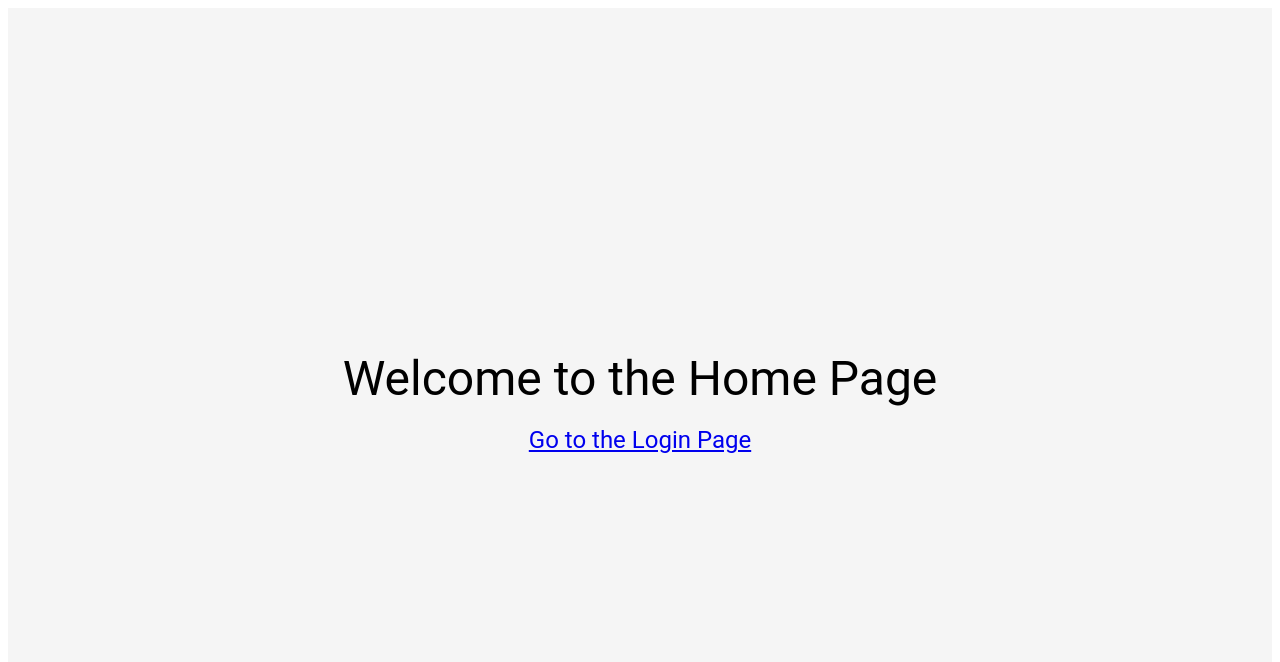
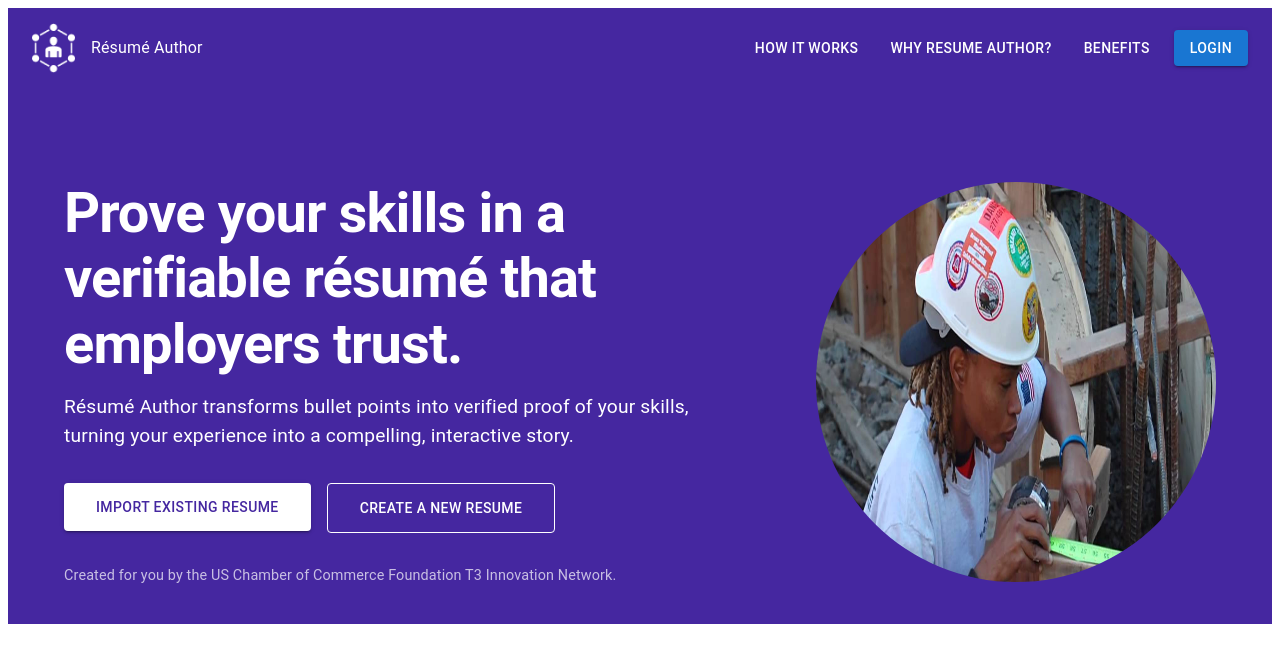
Before and after one commit to Cooperation-org/Resume-Author, a React (Create React App) app: page / in a window 1280 px wide. Shown: the top 662 px of the page. Built offline with nearby package versions, Linux system fonts and the light colour scheme; the HTML template or start-up script is replaced by a standard one.

Commit message:
handle navbar and hero sectipon + handling login/logout with google

```diff
--- a/src/App.tsx
+++ b/src/App.tsx
@@ -2,9 +2,11 @@ import React from 'react';
 import { BrowserRouter as Router, Routes, Route } from 'react-router-dom';
 import Login from './pages/login';
 import Home from './pages/home';
-import SelectionScreen from './pages/selection';
 import { Provider } from 'react-redux';
 import store from './redux/store';
+import Resume from './pages/resume';
+import ImportPage from './pages/importPage';
+import Error404 from './pages/error404';
 
 const App = () => {
   return (
@@ -20,8 +22,17 @@ const App = () => {
             element={<Login />}
           />
           <Route
-            path="/resume/selection"
-            element={<SelectionScreen />}
+            path="/resume/new"
+            element={<Resume />}
+          />
+          <Route
+            path="/resume/import"
+            element={<ImportPage />}
+          />
+
+          <Route
+            path="*"
+            element={<Error404 />}
           />
         </Routes>
       </Router>
--- /dev/null
+++ b/src/components/Hero.tsx
@@ -0,0 +1,81 @@
+import { Container, Box, Typography, Stack, Button } from '@mui/material';
+import React from 'react';
+import HeroImage from '../assets/hero.png';
+import { Link } from 'react-router-dom';
+
+const Hero = () => {
+  return (
+    <div>
+      <Container
+        maxWidth="lg"
+        sx={{ mt: 8 }}
+      >
+        <Box
+          sx={{
+            display: 'flex',
+            alignItems: 'center',
+            gap: 10,
+            minHeight: '60vh',
+          }}
+        >
+          <Box sx={{ flex: 1 }}>
+            <Typography
+              variant="h1"
+              sx={{
+                color: 'white',
+                fontSize: '3.5rem',
+                fontWeight: 700,
+                mb: 2,
+              }}
+            >
+              Prove your skills in a verifiable résumé that employers trust.
+            </Typography>
+            <Typography sx={{ color: 'white', mb: 4, fontSize: '1.2rem' }}>
+              Résumé Author transforms bullet points into verified proof of your
+              skills, turning your experience into a compelling, interactive
+              story.
+            </Typography>
+            <Stack
+              direction="row"
+              spacing={2}
+            >
+              <Link to="/resume/import">
+                <Button
+                  variant="contained"
+                  sx={{ bgcolor: 'white', color: '#4527A0', py: 1.5, px: 4 }}
+                >
+                  Import Existing Resume
+                </Button>
+              </Link>
+              <Link to="/resume/new">
+                <Button
+                  variant="outlined"
+                  sx={{ color: 'white', borderColor: 'white', py: 1.5, px: 4 }}
+                >
+                  Create A New Resume
+                </Button>
+              </Link>
+            </Stack>
+            <Typography
+              sx={{ mt: 4, color: 'rgba(255,255,255,0.7)', fontSize: '0.9rem' }}
+            >
+              Created for you by the US Chamber of Commerce Foundation T3
+              Innovation Network.
+            </Typography>
+          </Box>
+
+          <Box sx={{}}>
+            <Box
+              component="img"
+              src={HeroImage}
+              alt="Construction worker"
+              sx={{ width: 400, height: 400, borderRadius: '50%' }}
+            />
+          </Box>
+        </Box>
+      </Container>
+    </div>
+  );
+};
+
+export default Hero;
--- /dev/null
+++ b/src/components/Nav.tsx
@@ -0,0 +1,99 @@
+import Logo from '../assets/logo.png';
+import { AppBar, Toolbar, Box, Typography, Stack, Button } from '@mui/material';
+import { login as googleLogin, handleRedirect } from '../tools/auth'; // Import your auth functions
+import { useState, useEffect } from 'react';
+import { useNavigate } from 'react-router-dom';
+import LoadingOverlay from './Loading';
+import { getCookie, removeCookie, removeLocalStorage } from '../tools';
+
+const Nav = () => {
+  const [loading, setLoading] = useState(false);
+  const [isLogged, setIsLogged] = useState(false);
+  const navigate = useNavigate();
+
+  useEffect(() => {
+    if (window.location.hash) {
+      setLoading(true);
+      handleRedirect({ navigate });
+      setLoading(false);
+    }
+    const token = getCookie('auth_token');
+    if (token) {
+      setIsLogged(true);
+    }
+  }, [navigate]);
+
+  const handleGoogleLogin = () => {
+    setLoading(true);
+    googleLogin();
+  };
+
+  const handleLogout = () => {
+    removeCookie('auth_token');
+    removeLocalStorage('user_info');
+
+    setIsLogged(false);
+  };
+  return (
+    <AppBar
+      position="static"
+      elevation={0}
+      sx={{ bgcolor: 'transparent', pt: 1 }}
+    >
+      <Toolbar>
+        <Box
+          sx={{ display: 'flex', alignItems: 'center', gap: 2, flexGrow: 1 }}
+        >
+          <img
+            src={Logo}
+            alt="Résumé Author"
+            style={{ height: '50px' }}
+          />
+          <Typography>Résumé Author</Typography>
+        </Box>
+        <Stack
+          direction="row"
+          spacing={2}
+        >
+          <Button
+            color="inherit"
+            sx={{ color: 'white' }}
+          >
+            How it works
+          </Button>
+          <Button
+            color="inherit"
+            sx={{ color: 'white' }}
+          >
+            Why Resume Author?
+          </Button>
+          <Button
+            color="inherit"
+            sx={{ color: 'white' }}
+          >
+            Benefits
+          </Button>
+
+          {!isLogged ? (
+            <Button
+              onClick={handleGoogleLogin}
+              variant="contained"
+            >
+              Login
+            </Button>
+          ) : (
+            <Button
+              onClick={handleLogout}
+              variant="contained"
+            >
+              Logout
+            </Button>
+          )}
+        </Stack>
+      </Toolbar>
+      <LoadingOverlay open={loading} />
+    </AppBar>
+  );
+};
+
+export default Nav;
--- /dev/null
+++ b/src/pages/error404.tsx
@@ -0,0 +1,12 @@
+import React from 'react';
+
+const Error404 = () => {
+  return (
+    <div>
+      <h1>404</h1>
+      <p>Page not found</p>
+    </div>
+  );
+};
+
+export default Error404;
--- a/src/pages/home.tsx
+++ b/src/pages/home.tsx
@@ -1,37 +1,15 @@
 import React from 'react';
-import { Typography, Box } from '@mui/material';
-import { Link } from 'react-router-dom';
+import { Box } from '@mui/material';
+import Nav from '../components/Nav';
+import Hero from '../components/Hero';
 
-const Home = () => {
+const ResumeAuthorLanding: React.FC = () => {
   return (
-    <Box
-      sx={{
-        display: 'flex',
-        flexDirection: 'column',
-        alignItems: 'center',
-        justifyContent: 'center',
-        height: '100vh',
-        backgroundColor: '#f5f5f5',
-      }}
-    >
-      <Typography
-        variant="h3"
-        component="h1"
-        gutterBottom
-      >
-        Welcome to the Home Page
-      </Typography>
-      <Link to="/login">
-        <Typography
-          variant="h5"
-          component="h2"
-          gutterBottom
-        >
-          Go to the Login Page
-        </Typography>
-      </Link>
+    <Box sx={{ bgcolor: '#4527A0' }}>
+      <Nav />
+      <Hero />
     </Box>
   );
 };
 
-export default Home;
+export default ResumeAuthorLanding;
--- /dev/null
+++ b/src/pages/importPage.tsx
@@ -0,0 +1,7 @@
+import React from 'react';
+
+const ImportPage = () => {
+  return <div>ImportPage</div>;
+};
+
+export default ImportPage;
--- /dev/null
+++ b/src/pages/resume.tsx
@@ -0,0 +1,7 @@
+import React from 'react';
+
+const Resume = () => {
+  return <div>Resume</div>;
+};
+
+export default Resume;
--- a/src/pages/selection.tsx
+++ /dev/null
@@ -1,119 +0,0 @@
-import React from 'react';
-import {
-  Box,
-  Card,
-  CardContent,
-  Typography,
-  Stack,
-  Container,
-  Tooltip,
-} from '@mui/material';
-import {
-  Add as AddIcon,
-  Description as DescriptionIcon,
-} from '@mui/icons-material';
-import { Link } from 'react-router-dom';
-
-const SelectionScreen = () => {
-  const handleNewResume = () => {
-    // TODO: Navigate to new resume creation
-    console.log('Creating new resume');
-  };
-
-  return (
-    <Container maxWidth="md">
-      <Box sx={{ mt: 8, mb: 4 }}>
-        <Typography
-          variant="h4"
-          align="center"
-          gutterBottom
-        >
-          Welcome to Resume Builder
-        </Typography>
-        <Typography
-          variant="subtitle1"
-          align="center"
-          color="text.secondary"
-        >
-          Choose how you would like to proceed
-        </Typography>
-      </Box>
-
-      <Stack
-        spacing={3}
-        sx={{ maxWidth: 600, mx: 'auto' }}
-      >
-        <Card>
-          <CardContent
-            sx={{
-              p: 4,
-              cursor: 'pointer',
-              '&:hover': { bgcolor: 'action.hover' },
-            }}
-            onClick={handleNewResume}
-          >
-            <Stack
-              direction="row"
-              spacing={2}
-              alignItems="center"
-            >
-              <AddIcon
-                color="primary"
-                sx={{ fontSize: 40 }}
-              />
-              <Link to="/resume/new">
-                <Box>
-                  <Typography
-                    variant="h6"
-                    gutterBottom
-                  >
-                    Start New Resume
-                  </Typography>
-                  <Typography
-                    variant="body2"
-                    color="text.secondary"
-                  >
-                    Create a fresh resume from scratch
-                  </Typography>
-                </Box>
-              </Link>
-            </Stack>
-          </CardContent>
-        </Card>
-
-        <Tooltip title="This feature is not available yet">
-          <Card sx={{ opacity: 0.6 }}>
-            <CardContent sx={{ p: 4 }}>
-              <Stack
-                direction="row"
-                spacing={2}
-                alignItems="center"
-              >
-                <DescriptionIcon
-                  sx={{ fontSize: 40, color: 'text.disabled' }}
-                />
-                <Box>
-                  <Typography
-                    variant="h6"
-                    gutterBottom
-                    color="text.disabled"
-                  >
-                    Continue Existing Resume
-                  </Typography>
-                  <Typography
-                    variant="body2"
-                    color="text.disabled"
-                  >
-                    Continue working on a previously saved resume
-                  </Typography>
-                </Box>
-              </Stack>
-            </CardContent>
-          </Card>
-        </Tooltip>
-      </Stack>
-    </Container>
-  );
-};
-
-export default SelectionScreen;
--- a/src/tools/index.ts
+++ b/src/tools/index.ts
@@ -8,6 +8,10 @@ export const getLocalStorage = (key: string) => {
   return localStorage.getItem(key);
 };
 
+export const removeLocalStorage = (key: string) => {
+  localStorage.removeItem(key);
+};
+
 export const setCookie = (name: string, value: string, options: any) => {
   Cookies.set(name, value, options);
 };
@@ -15,3 +19,7 @@ export const setCookie = (name: string, value: string, options: any) => {
 export const getCookie = (name: string) => {
   return Cookies.get(name);
 };
+
+export const removeCookie = (name: string) => {
+  Cookies.remove(name);
+};
```
Also changed, not shown: src/components/Resume.tsx (deleted, +0 -13 lines), src/assets/hero.png (added), src/assets/logo.png (added).
